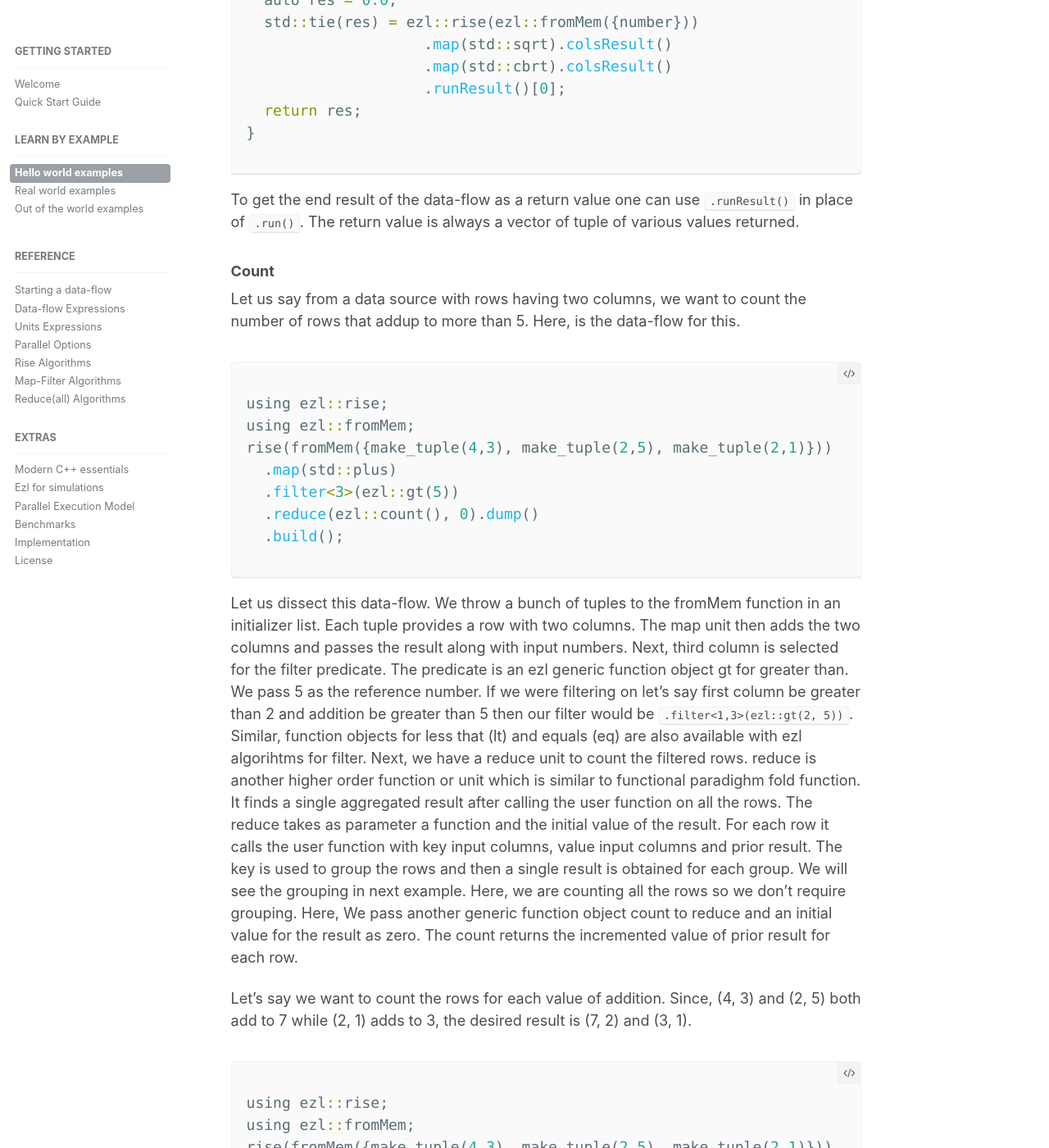
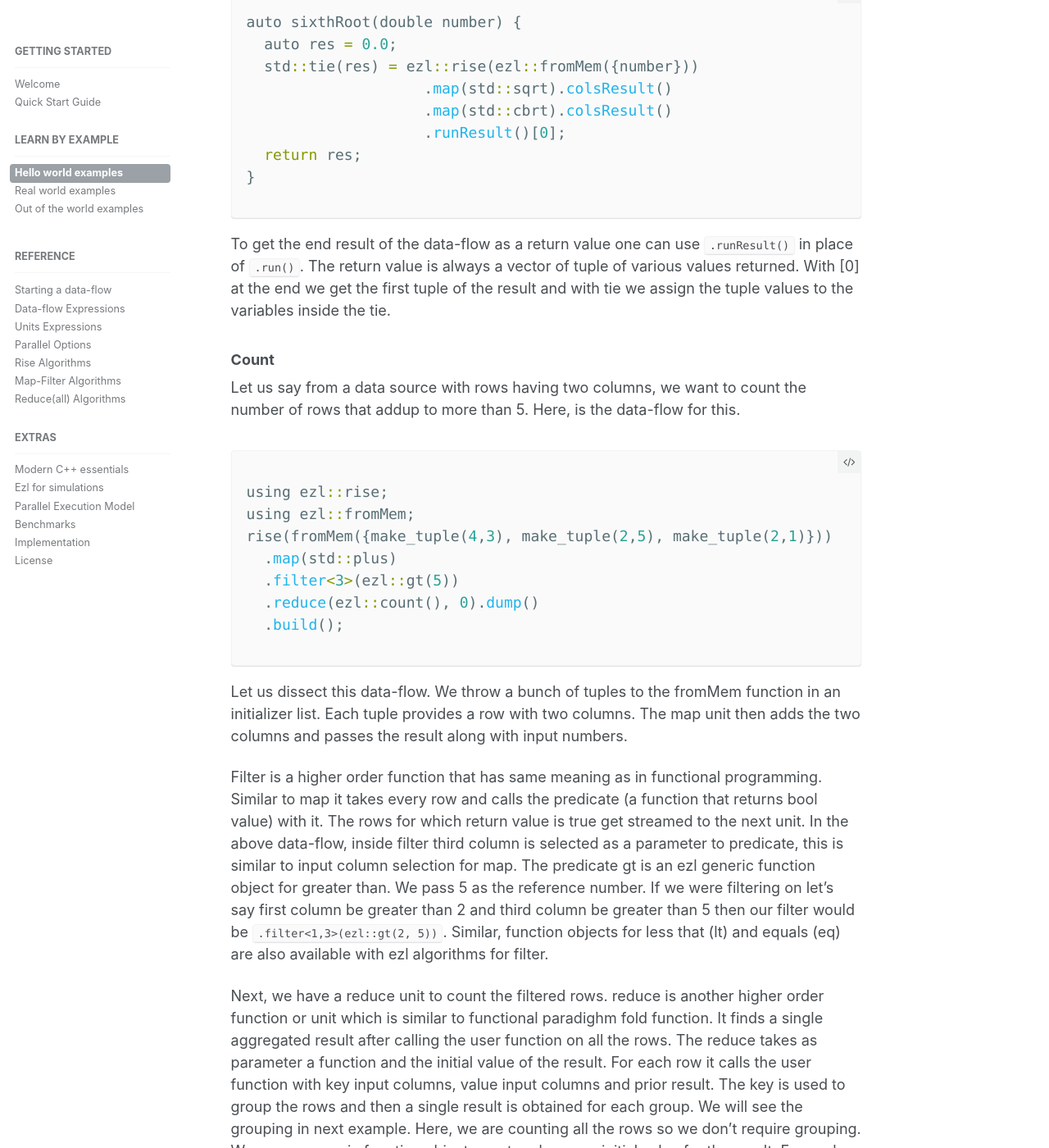
Before and after one commit to haptork/easyLambda, a Jekyll site: the page built from _docs/03-hello-world.md, in a window 1280 px wide and 1400 px high, scrolled down 4324 px. Shown: the whole window at 82% size. Built offline with Jekyll 4.4.1, drawn with Linux system fonts in a browser that asks for light colours; some of the changed text lies outside the part shown.

Commit message:
Proof read and edited hello-world.

```diff
--- a/_docs/03-hello-world.md
+++ b/_docs/03-hello-world.md
@@ -47,17 +47,16 @@
   .run();
 {% endhighlight %}
 
-The rise function streams each number as a row to map. `map` is another higher
+The rise function streams each number as a row to map. map is another higher
 order function or unit which is similar to functional paradighm map operation. It
 applies the function to each row and adds the result as a new column at the
 end of the row. The first map with dump, writes the numbers and their square
 root in a file. The second map prints (number, square root and their addition)
 for each row on console. The sqrt and plus are C++ standard library functions.
-You may want to run this program to better understand what its output is.
 
 ### Sixth Root
 
-Let's write an ezl program to find the sixth root of a number.
+Let's write an ezl data-flow to find the sixth root of a number.
 
 {% highlight ruby %}
 ezl::rise(ezl::fromMem({25.0, 100.0, 30.4}))
@@ -67,12 +66,13 @@
 {% endhighlight %}
 
 The output rows from first map have two columns viz. input number and its
-square root, while cbrt takes one number. This data-flow is not well formed
-so a static assert is raised at compile time. easyLambda gives helpful
-static_error mesaages for ill-formed data-flows in compile error.
+square root, while function cbrt takes one number. This data-flow is not well
+formed so a static assert is raised at compile time. easyLambda gives helpful
+static_error mesaages for ill-formed data-flows that can be viewed at the
+beginning of the compile error text.
 
-The following code composes these functions together using column selection
-expressions.
+The following data-flow composes these functions together using column selection
+expressions for the output.
 
 {% highlight ruby %}
 ezl::rise(ezl::fromMem({number}))
@@ -127,15 +127,18 @@
 {% endhighlight %}
 
 A function can return multiple values / columns by returning a standard tuple.
-For square root and cube root, it is better to use two maps one for each with
-column selection on second as the two operations are not related. However, some
-operations need to output more than one values and make_tuple is the standard
-way of returning multiple values in ezl or in general.
+For square root and cube root, it is better to use two maps one for sqrt and
+another for cbrt with column selection since the two operations are not
+related. However, some results are truly composed of more than one value.
+Tuples are the standard way of returning multiple values in ezl as well as in
+general.
 
 ### Sqrt and Cbrt in Different Branches
 
 Let's say we want to calculate square root and cube root with different maps
-that both have same source unit.
+that both have same source unit. We want to have them as branches at same
+level, since they are independent operations and don't actually have to be
+executed one after the other.
 
 {% highlight ruby %}
 auto src = ezl::rise(ezl::fromMem({25.0, 100.0, 30.4}))
@@ -148,15 +151,16 @@
   .map(std::cbrt).dump("cbrt.txt").run();
 {% endhighlight %}
 
-We build a source unit wiht `build()`. Building does not execute the data-flow,
+We build a source unit with `build()`. Building does not execute the data-flow,
 instead it returns the last unit of the data-flow. With `flow(src)` we resume
-the src data-flow and add to it a map with sqrt and then with cbrt. When we run
-the cbrt, the data from the rise starts streaming to both the child branches of
-it and results get saved into files they are dumping to. With parallelism
-property that we will see later we can run two branches in different processes
-simultaneously.  Building a data-flow can be useful in many cases like for
-cyclic flows, for building a data-flow and then running it for different data
-iteratively etc.
+the src data-flow and add to it a map with sqrt and then another map with cbrt.
+When we run the data-flow with cbrt, the data from the rise starts streaming to
+both the child branches of it and results get saved into files they are dumping
+to. With parallelism property that we will see later, we can run two branches in
+different processes simultaneously. Building a data-flow can be useful in many
+cases like for cyclic flows, for building a data-flow and then running it for
+different data iteratively etc. We will see some examples of these in practical
+problems as well.
 
 ### Data-flow to return sixthRoot
 
@@ -175,7 +179,9 @@
 
 To get the end result of the data-flow as a return value one can use
 `.runResult()` in place of `.run()`. The return value is always a vector of
-tuple of various values returned.
+tuple of various values returned. With [0] at the end we get the first tuple
+of the result and with tie we assign the tuple values to the variables inside
+the tie.
 
 ### Count
 
@@ -195,26 +201,35 @@
 Let us dissect this data-flow. We throw a bunch of tuples to the fromMem
 function in an initializer list. Each tuple provides a row with two columns.
 The map unit then adds the two columns and passes the result along with input
-numbers. Next, third column is selected for the filter predicate. The predicate
-is an ezl generic function object gt for greater than. We pass 5 as the reference
-number. If we were filtering on let's say first column be greater than 2 and addition
-be greater than 5 then our filter would be `.filter<1,3>(ezl::gt(2, 5))`.
-Similar, function objects for less that (lt) and equals (eq) are also available
-with ezl algorihtms for filter. Next, we have a reduce unit to count the
-filtered rows. reduce is another higher order function or unit which is similar
-to functional paradighm fold function. It finds a single aggregated result
-after calling the user function on all the rows. The reduce takes as parameter
-a function and the initial value of the result. For each row it calls the user
-function with key input columns, value input columns and prior result. The key
-is used to group the rows and then a single result is obtained for each group.
-We will see the grouping in next example. Here, we are counting all the rows
-so we don't require grouping. Here, We pass another generic function object
-count to reduce and an initial value for the result as zero. The count returns
-the incremented value of prior result for each row.
+numbers.
+
+Filter is a higher order function that has same meaning as in functional
+programming. Similar to map it takes every row and calls the predicate (a
+function that returns bool value) with it. The rows for which return value is
+true get streamed to the next unit. In the above data-flow, inside filter third
+column is selected as a parameter to predicate, this is similar to input column
+selection for map. The predicate gt is an ezl generic function object for
+greater than. We pass 5 as the reference number. If we were filtering on let's
+say first column be greater than 2 and third column be greater than 5 then our
+filter would be `.filter<1,3>(ezl::gt(2, 5))`.  Similar, function objects for
+less that (lt) and equals (eq) are also available with ezl algorithms for
+filter.
+
+Next, we have a reduce unit to count the filtered rows. reduce is another
+higher order function or unit which is similar to functional paradighm fold
+function. It finds a single aggregated result after calling the user function
+on all the rows. The reduce takes as parameter a function and the initial value
+of the result. For each row it calls the user function with key input columns,
+value input columns and prior result.  The key is used to group the rows and
+then a single result is obtained for each group.  We will see the grouping in
+next example. Here, we are counting all the rows so we don't require grouping.
+We pass a generic function object count and zero as initial value for the
+result. For each row, count returns an incremented value of prior result. The
+end result is the total rows which gets printed on the console.
 
 Let's say we want to count the rows for each value of addition. Since, (4, 3)
 and (2, 5) both add to 7 while (2, 1) adds to 3, the desired result is
-(7, 2) and (3, 1).
+(7, 2) and (3, 1). Follwing is the data-flow for this.
 
 {% highlight ruby %}
 using ezl::rise;
@@ -229,16 +244,16 @@
 can be written as:
 
 {% highlight ruby %}
-  .reduce<3>([](int key, int x, int y, int res) {
+  .reduce<3>([](int key, int val1, int val2, int res) {
     return res + 1;
   }, 0)
 {% endhighlight %}
 
-Here, we take column three as key, by default all other cols are value cols.
+Here, we take column three as key. By default all other cols are value cols.
 The function parameter are key cols, value cols, result cols. The returned
 rows are of type key cols, resulting cols.
 
-or we can select value colums as well and can write as follows.
+We can select value colums as well and the data-flow can be rephrased as follows.
 
 {% highlight ruby %}
   .reduce<key<3>, val<>>([](int key, int res) {
@@ -246,8 +261,8 @@
   }, 0)
 {% endhighlight %}
 
-One can also select multiple key or value columns. Let us say we want to add
-cols one and two for all the rows that have same value for column three.
+One can also select multiple key or value columns. The following data-flow finds
+summation of all the rows for each column.
 
 {% highlight ruby %}
 using ezl::rise;
@@ -260,9 +275,10 @@
 Two zeros are for initial value of two resulting columns, respectively.
 
 There are reductions that might take multiple steps if we use the reduce
-unit. However, if the data is small then there is no reason to do that. For
-these cases we have reduceAll higher order function. To return the count
-of rows with same value of summation, the data-flow will look like below.
+unit that recieves one row at a time. However, if the data is small then there
+is no reason to do that. For these cases we have reduceAll higher order
+function. To return the count of rows with same value of third column, the
+data-flow will look like below.
 
 {% highlight ruby %}
 rise(fromMem({make_tuple(4,3), make_tuple(2,5), make_tuple(2,1)}))
@@ -285,9 +301,12 @@
 So essentially, the parameters of user function in reduceAll are key, vector of
 value cols. The vectors can be separate vector of column types or vector of
 tuple of column types according to the convenience of the operation to be
-carried out.  ReduceAll library function objects include summary, histogram and
-correlation. These are pretty useful if you want to get the idea of the data. As
-for most of the library function these are applicable to any number of columns.
+carried out. Key and value columns can be selected similar to reduce unit.
+ReduceAll library function objects include summary, histogram and correlation.
+These are pretty useful if you want to get the idea of the data. As for most of
+the library function these are applicable to any number of columns. There is
+a very useful property of reduceAll `adjacent` that we will introduce in later
+examples.
 
 The property `cols<...>()` can be applied to any reduce unit for columns that
 need to be passed ahead.
@@ -295,6 +314,6 @@
 ### Multiple rows
 
 In some cases it may be required to return zero, one or multiple rows for an
-input row from a map. For this, the map can return a vector of values which
-is treated as returning multiple rows. For returning vector as a column, a
-tuple of vector is to be returned.
+input row from a unit. For this, the user function can return a vector of
+values which is treated as returning multiple rows. For returning vector as a
+column, a tuple of vector is to be returned.
```
Also changed, not shown: other parts of _docs/03-hello-world.md (+3 -3 lines), _docs/02-quick-start-guide copy.md (+8 -4 lines).
